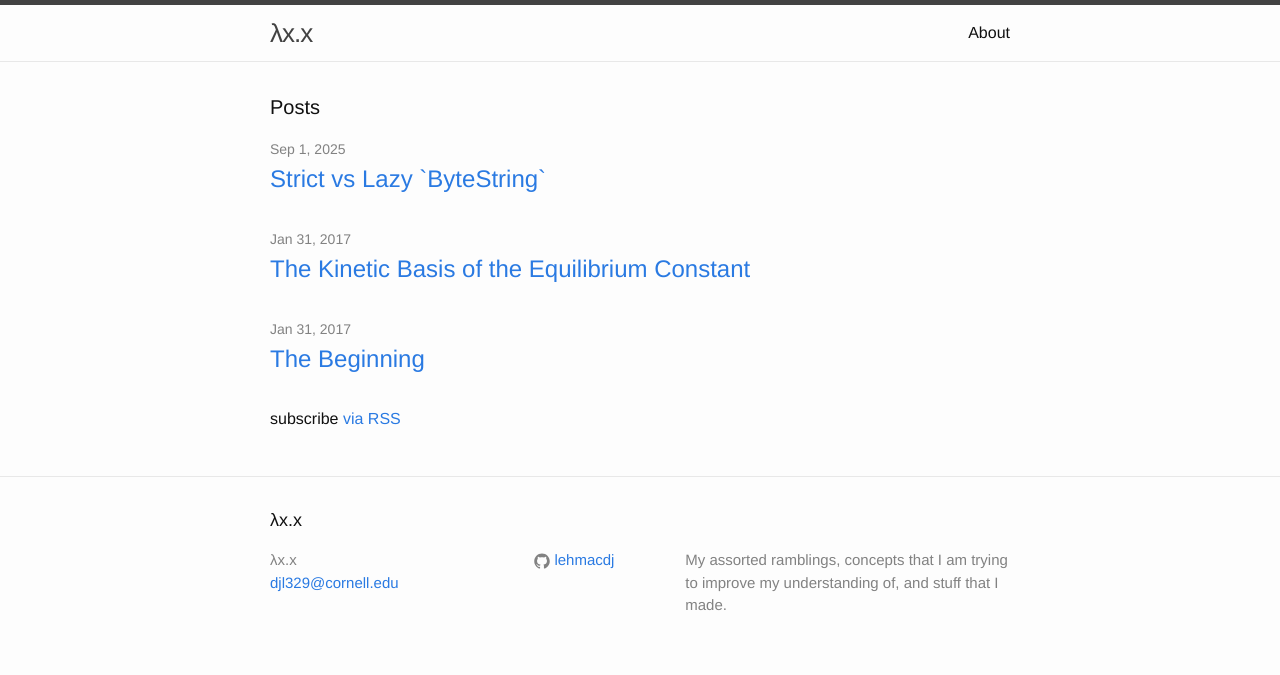
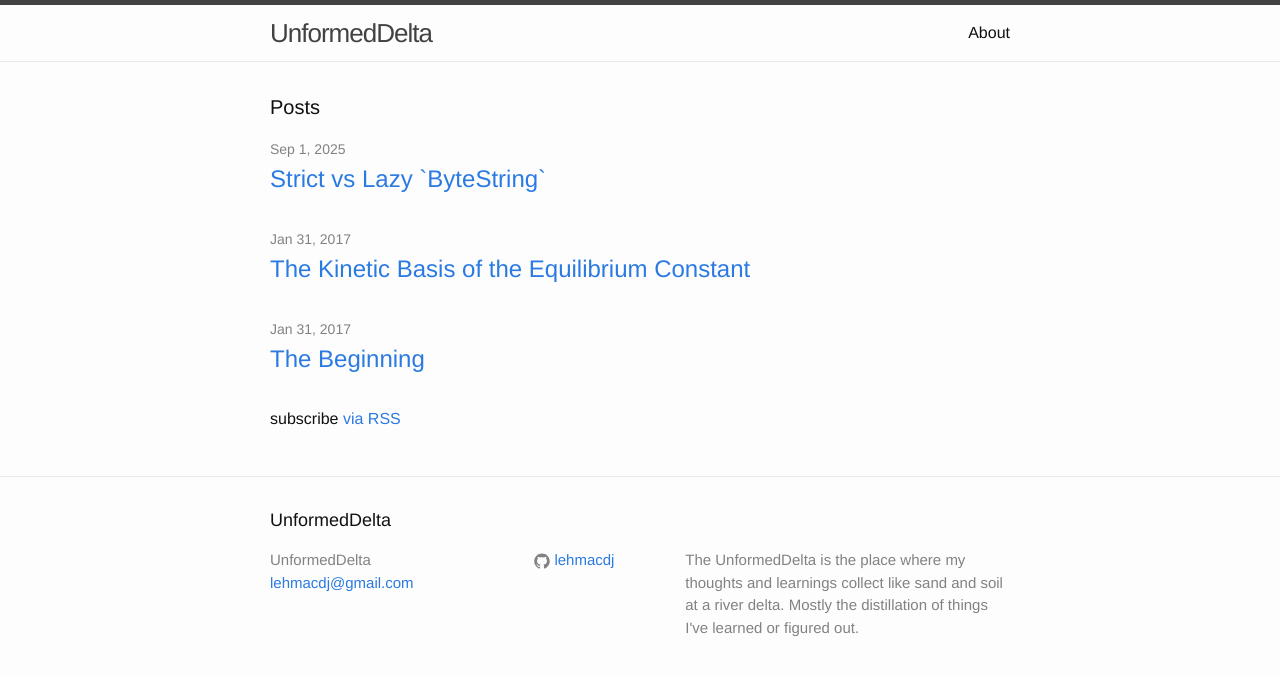
Before and after one commit to lehmacdj/blog, a Jekyll site: the page built from index.html, in a window 1280 px wide. Shown: the top 675 px of the page. Built offline with Jekyll 4.4.1, drawn with Linux system fonts in a browser that asks for light colours.

Commit message:
Update description

```diff
--- a/_config.yml
+++ b/_config.yml
@@ -6,11 +6,12 @@
 # 'jekyll serve'. If you change this file, please restart the server process.
 
 # Site settings
-title: λx.x
-email: djl329@cornell.edu
-description: > # this means to ignore newlines until "baseurl:"
-  My assorted ramblings, concepts that I am trying to improve my understanding
-  of, and stuff that I made.
+title: UnformedDelta
+email: lehmacdj@gmail.com
+description: >
+  The UnformedDelta is the place where my thoughts and learnings collect like
+  sand and soil at a river delta. Mostly the distillation of things I've learned
+  or figured out.
 baseurl: "/blog" # the subpath of your site, e.g. /blog
 url: "https://lehmacdj.github.io" # the base hostname & protocol for your site
 github_username: lehmacdj
```
